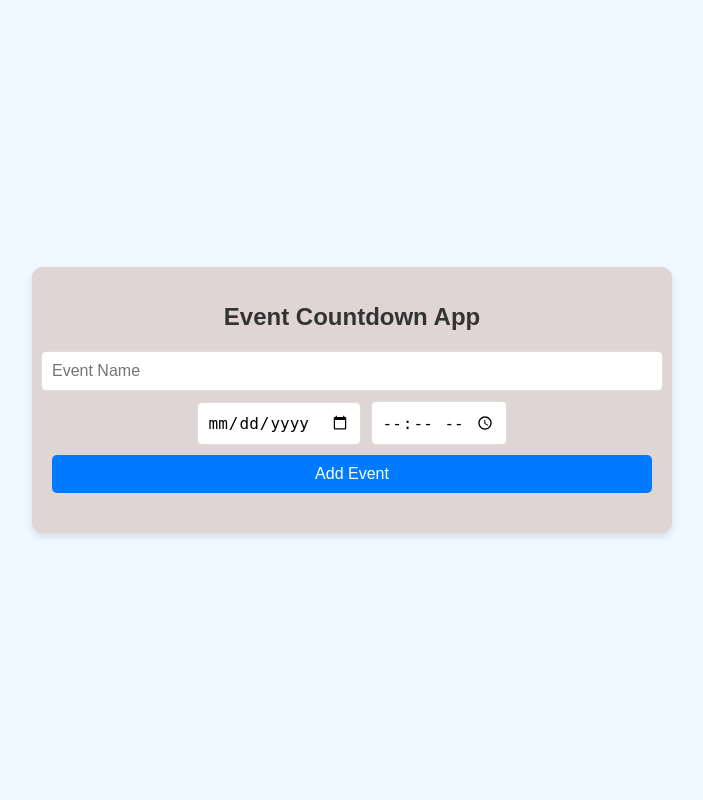
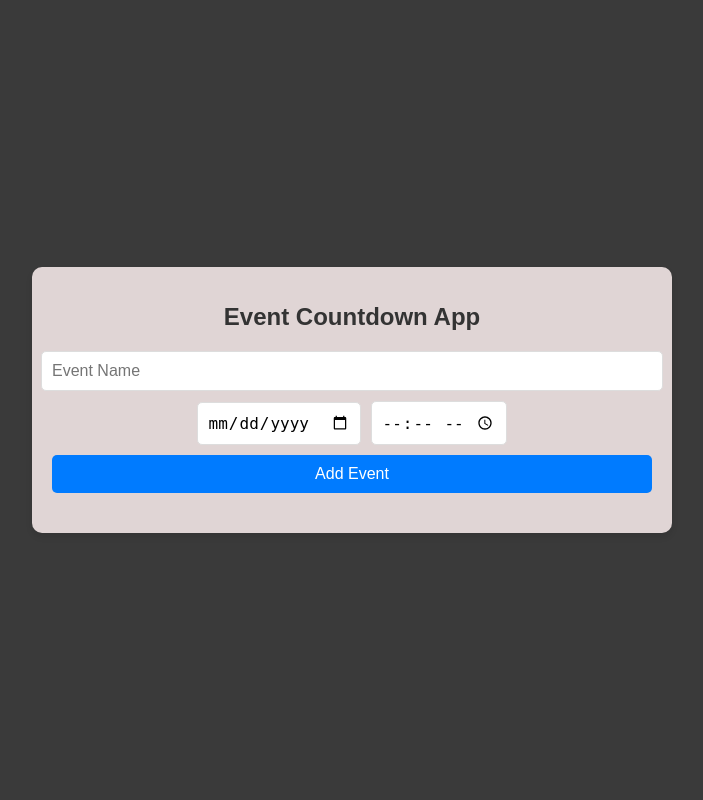
Before and after one commit to vidheshparthiv/jennie-event-tracker, a Flask app: page / in a window 1280 px wide. Shown: the whole page, without its empty margins (288-991 px from the left). Run offline with Flask 3, Linux system fonts and the light colour scheme; data that the repository does not hold is empty.

Commit message:
style: background-color: #3a3a3a

```diff
--- a/static/styles.css
+++ b/static/styles.css
@@ -1,6 +1,6 @@
 body {
     font-family: Arial, sans-serif;
-    background-color: #f0f8ff;
+    background-color: #3a3a3a;
     margin: 0;
     padding: 0;
     display: flex;
```
